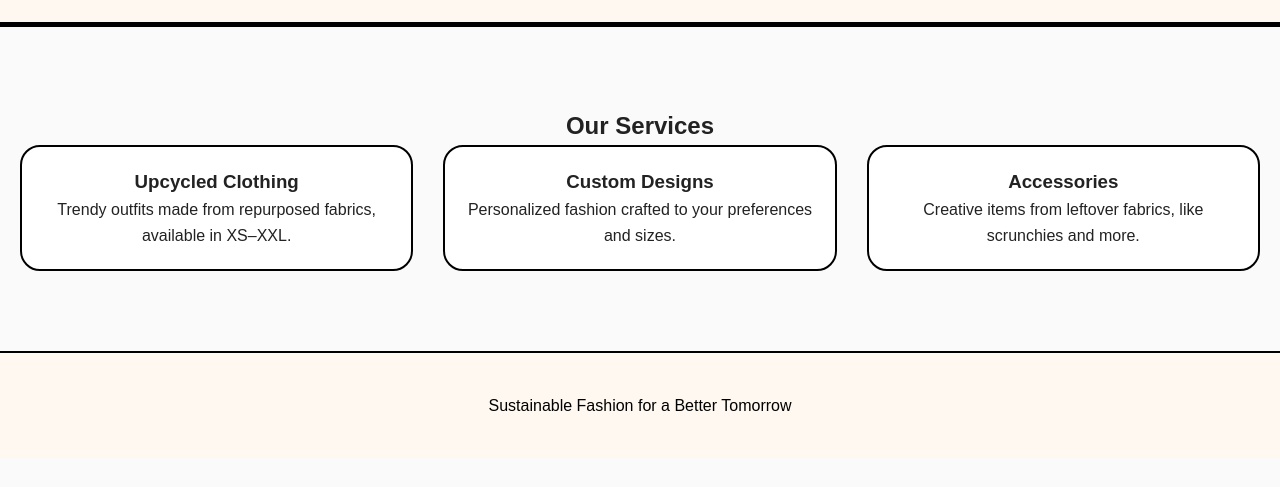
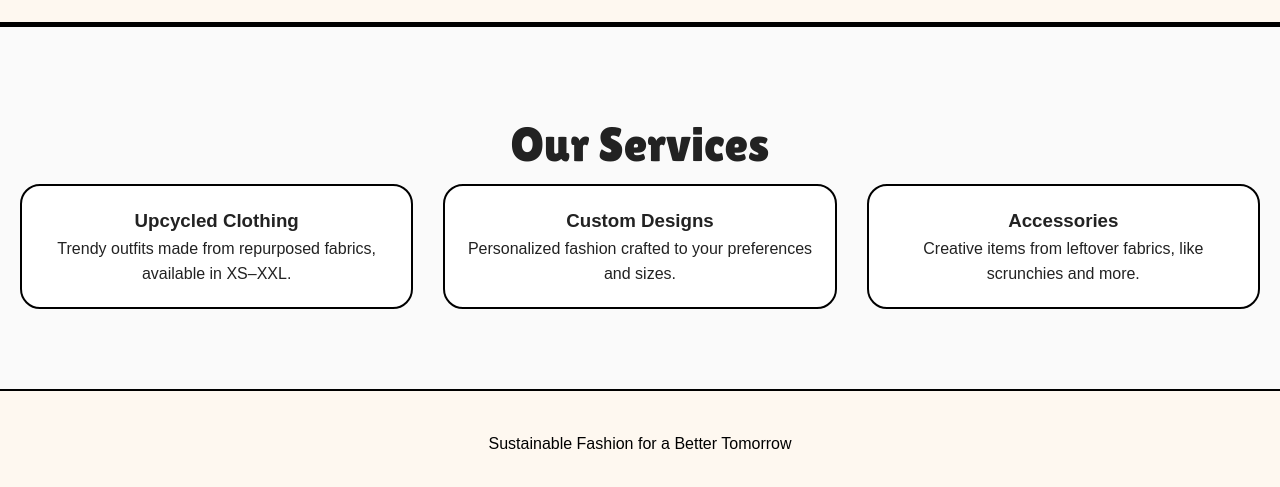
Before and after one commit to codemaster779/fabfasycle, a plain HTML site: page services.html in a window 1280 px wide. Shown: the part 113-600 px from the top of the page. Drawn offline with Linux system fonts and the light colour scheme.

Commit message:
Update services.html

```diff
--- a/services.html
+++ b/services.html
@@ -4,7 +4,18 @@
   <meta charset="UTF-8">
   <meta name="viewport" content="width=device-width, initial-scale=1.0">
   <title>Fabfasycle | Services</title>
+  <link rel="preconnect" href="https://fonts.googleapis.com">
+<link rel="preconnect" href="https://fonts.gstatic.com" crossorigin>
+<link href="https://fonts.googleapis.com/css2?family=Lilita+One&display=swap" rel="stylesheet">
   <link rel="stylesheet" href="style.css">
+  <style>
+.products h1{
+font-family: "Lilita One", sans-serif;
+  font-weight: 400;
+  font-size: 3rem;
+}
+
+  </style>
 </head>
 <body>
 
@@ -24,7 +35,7 @@
 
   <!-- Services -->
   <section class="products">
-    <h2>Our Services</h2>
+    <h1>Our Services</h1>
     <div class="product-grid">
       <div class="product-card">
         <h3>Upcycled Clothing</h3>
```
